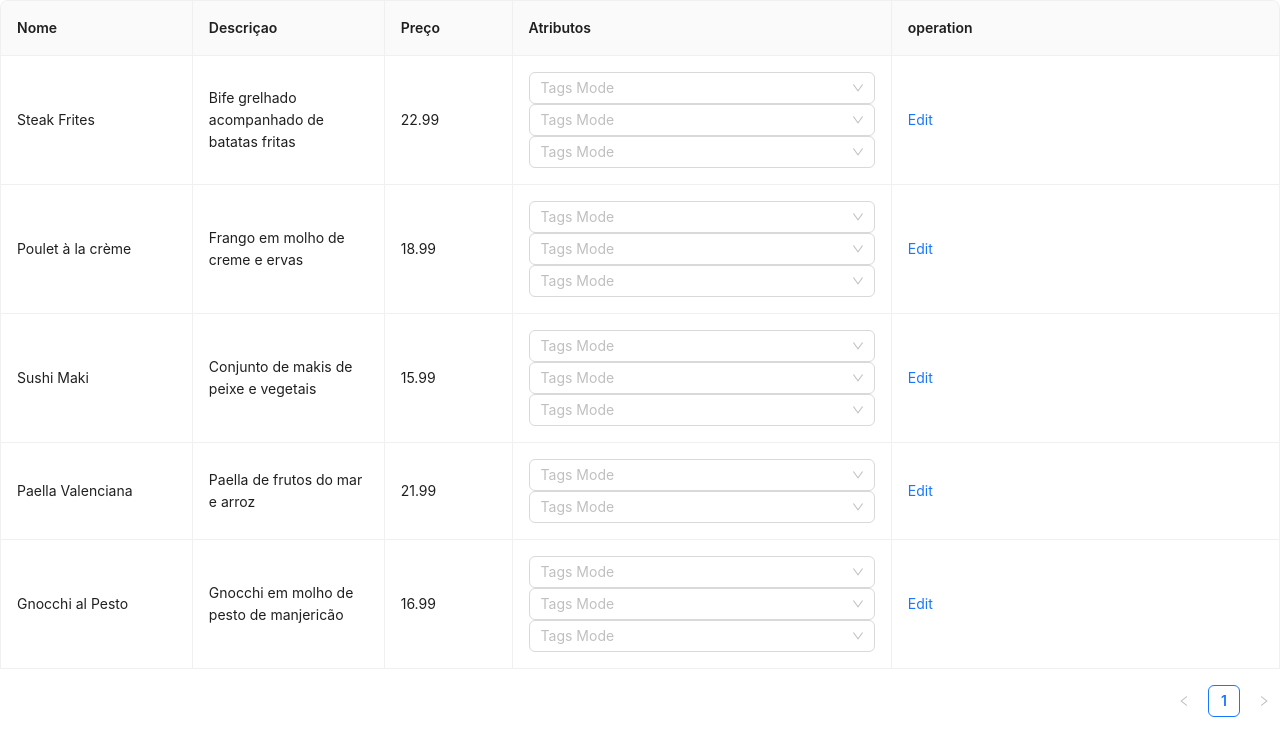
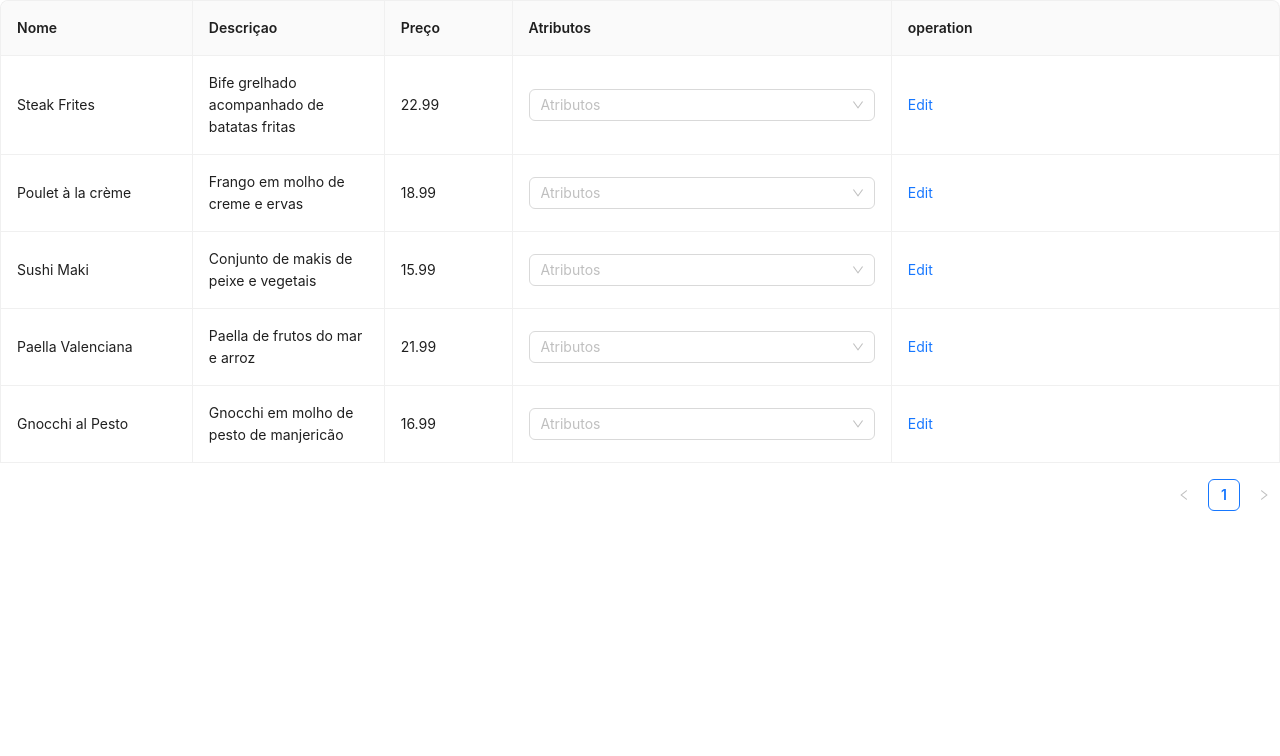
Before and after one commit to Cypirando/table-ant-desing, a React (Create React App) app: page / in a window 1280 px wide. Shown: the top 756 px of the page. Built offline with nearby package versions, Linux system fonts and the light colour scheme.

Commit message:
corrigino bugs

```diff
--- a/src/components/Tabela/index.jsx
+++ b/src/components/Tabela/index.jsx
@@ -165,19 +165,14 @@ const App = () => {
       dataIndex: "attributes",
       render: (attributes) => (
         <>
-          {attributes.map((attribute) => (
-            <div key={attribute}>
-              {" "}
           <Select
             mode="tags"
             style={{
               width: "100%",
             }}
-                placeholder="Tags Mode"
+            placeholder="Atributos"
             options={attributesOptions}
           />
-            </div>
-          ))}
         </>
       ),
     },
```
Lines whose indentation alone changed are shown as unchanged.
